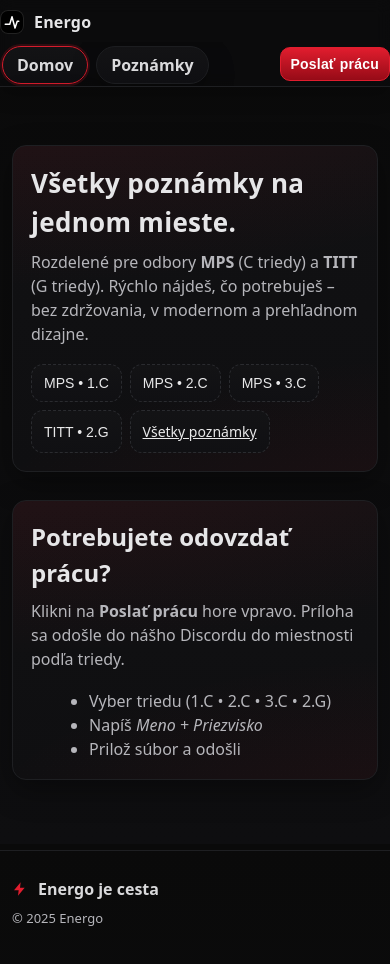
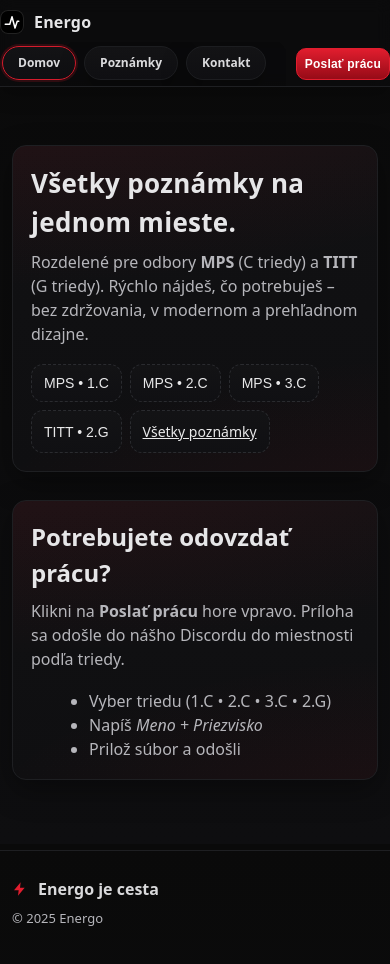
Before and after one commit to Kybertop/Kybertop.github.io, a plain HTML site: page index.html in a window 390 px wide. Drawn offline with Linux system fonts and the light colour scheme.

Commit message:
Update styles.css

```diff
--- a/styles.css
+++ b/styles.css
@@ -209,12 +209,12 @@ label, .field{color:var(--text)}
   .tab{white-space:nowrap}
   .logo{width:24px;height:24px}
   .title{font-size:18px}
-  .btn.small{padding:8px 10px}
+  .btn.small{padding:5px 10px}
 }
 /* Even narrower phones */
 @media (max-width: 420px){
   .title{font-size:16px}
-  .btn.small{padding:8px 10px;font-size:14px}
+  .btn.small{padding:8px 8px;font-size:12px}
 }
 
 
@@ -247,7 +247,7 @@ label, .field{color:var(--text)}
     overflow-y:hidden;
     padding:4px 2px 8px;
   }
-  .tab{flex:0 0 auto; line-height:1; padding:10px 14px;}
+  .tab{flex:0 0 auto; line-height:1; padding:10px 15px;font-size:12px}
   /* keep action button vertically centered */
   .actions{align-self:center}
 }
```
